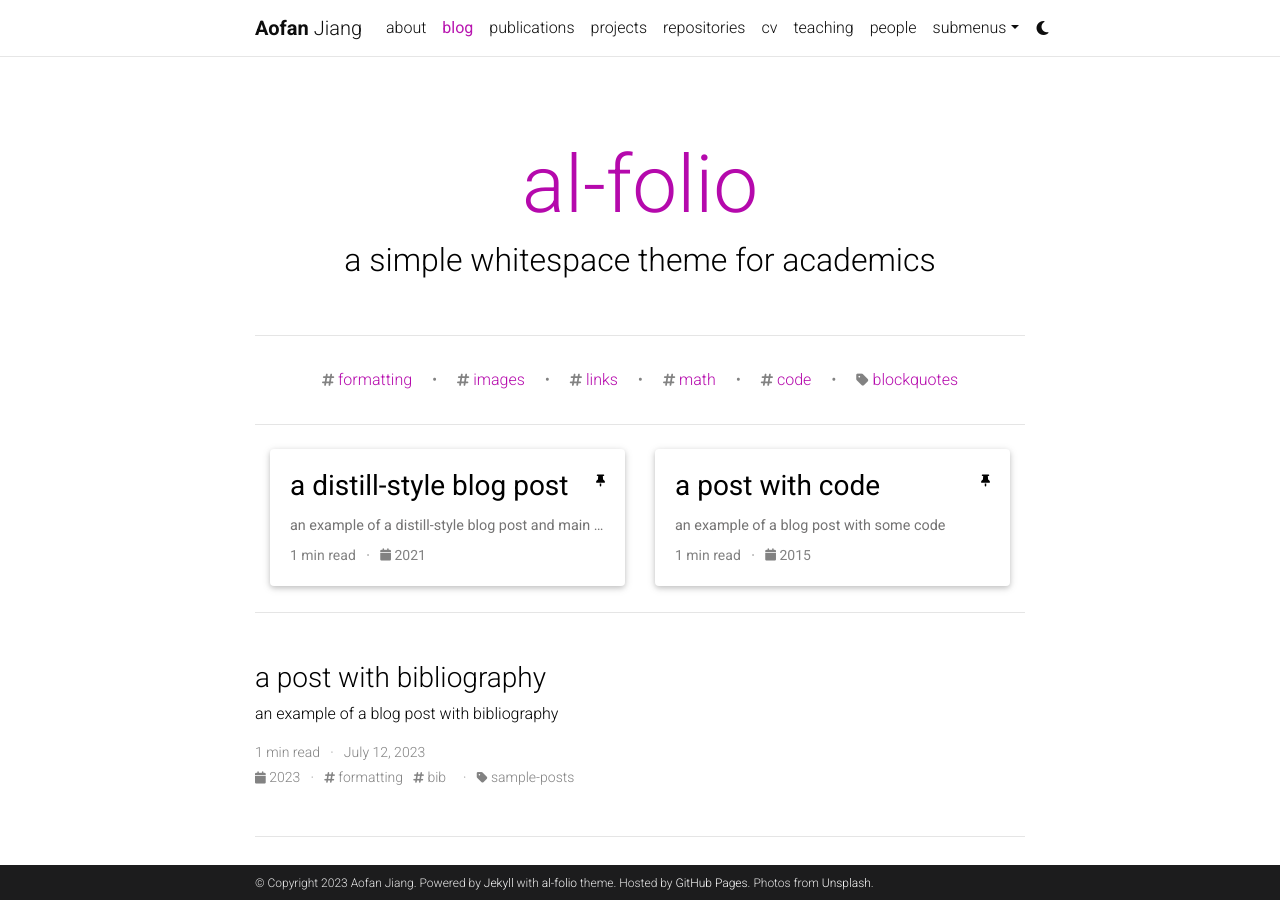
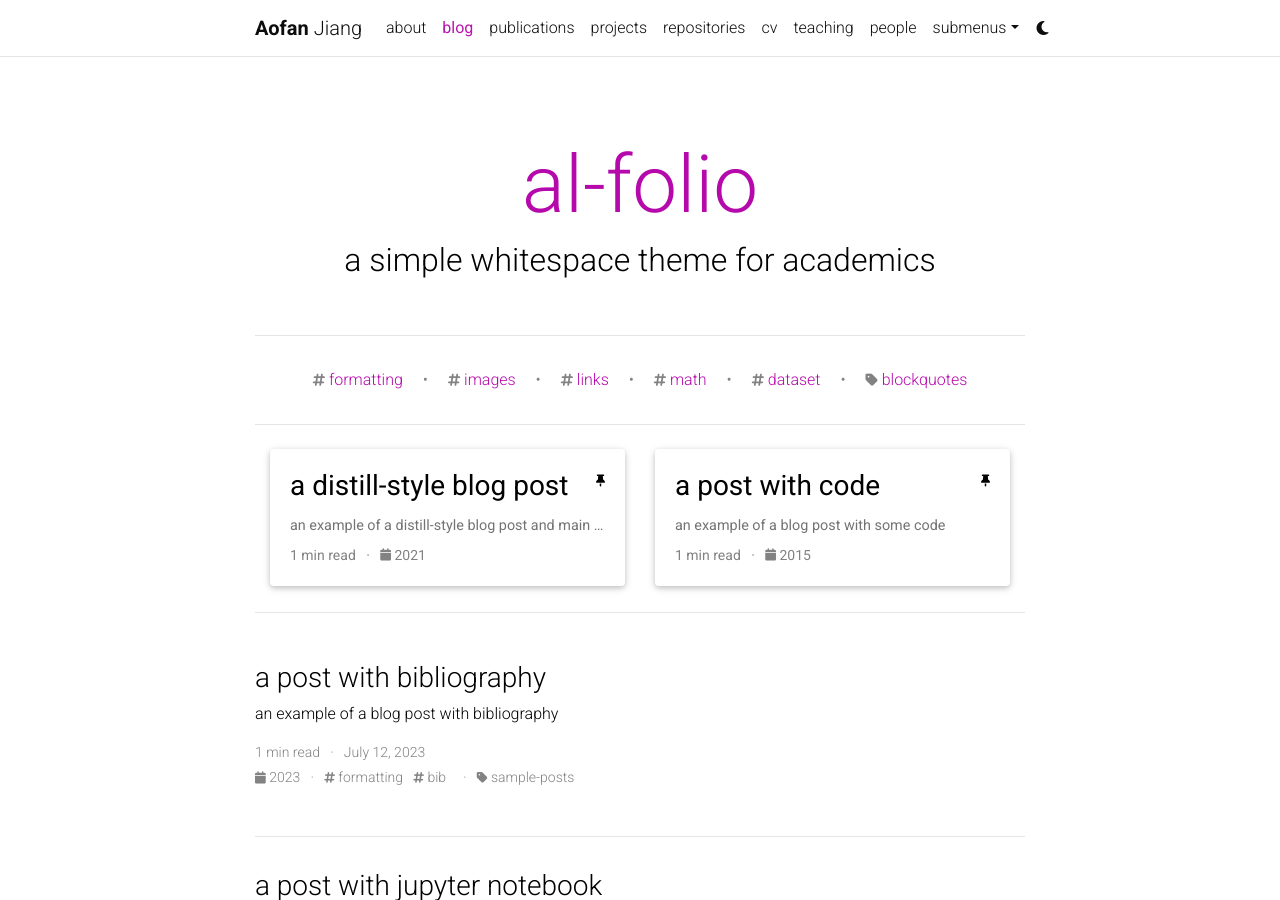
Before and after one commit to jjjaaafff/jjjaaafff.github.io, a Jekyll site: the page built from blog/index.html, in a window 1280 px wide and 900 px high. Built offline with Jekyll 4.4.1, drawn with Linux system fonts in a browser that asks for light colours; the list of posts is cut into pages by our own code; comment, search, counter and statistics services are not loaded; a style sheet for code colours, icons or effects is not loaded.

Commit message:
Update _config.yml

```diff
--- a/_config.yml
+++ b/_config.yml
@@ -8,12 +8,10 @@ middle_name:
 last_name: Jiang
 email: stillunnamed@sjtu.edu.cn
 description: > # the ">" symbol means to ignore newlines until "footer_text:"
-  A simple, whitespace theme for academics. Based on [*folio](https://github.com/bogoli/-folio) design.
+  Aofan Jiang's personal website.
 footer_text: >
   Powered by <a href="https://jekyllrb.com/" target="_blank">Jekyll</a> with <a href="https://github.com/alshedivat/al-folio">al-folio</a> theme.
-  Hosted by <a href="https://pages.github.com/" target="_blank">GitHub Pages</a>.
-  Photos from <a href="https://unsplash.com" target="_blank">Unsplash</a>.
-keywords: jekyll, jekyll-theme, academic-website, portfolio-website  # add your own keywords or leave empty
+keywords: # add your own keywords or leave empty
 
 lang: en # the language of your site (for example: en, fr, cn, ru, etc.)
 icon: ⚛️  # the emoji used as the favicon (alternatively, provide image name in /assets/img/)
@@ -26,6 +24,10 @@ impressum_path:  # set to path to include impressum link in the footer, use the
 # -----------------------------------------------------------------------------
 # Theme
 # -----------------------------------------------------------------------------
+
+# code highlighter theme
+highlight_theme_light: github   # https://github.com/jwarby/jekyll-pygments-themes
+highlight_theme_dark: native    # https://github.com/jwarby/jekyll-pygments-themes
 
 # repo color theme
 repo_theme_light: default       # https://github.com/anuraghazra/github-readme-stats/blob/master/themes/README.md
@@ -48,7 +50,7 @@ rss_icon: true
 # -----------------------------------------------------------------------------
 
 navbar_fixed: true
-footer_fixed: true
+footer_fixed: false
 
 # Dimensions
 max_width: 800px
@@ -154,9 +156,9 @@ disqus_shortname: al-folio # put your disqus shortname
 # External sources.
 # If you have blog posts published on medium.com or other external sources,
 # you can display them in your blog by adding a link to the RSS feed.
-external_sources:
-  - name: medium.com
-    rss_url: https://medium.com/@al-folio/feed
+# external_sources:
+#   - name: medium.com
+#     rss_url: https://medium.com/@al-folio/feed
 
 # -----------------------------------------------------------------------------
 # Collections
@@ -178,7 +180,7 @@ announcements:
   limit: 5 # leave blank to include all the news in the `_news` folder
 
 latest_posts:
-  enabled: true
+  enabled: false
   scrollable: true # adds a vertical scroll bar if there are more than 3 new posts items
   limit: 3 # leave blank to include all the blog posts
 
@@ -236,8 +238,8 @@ defaults:
     values:
       sitemap: false
 
-sass:
-  style: compressed
+# sass:
+#   style: compressed
 
 # -----------------------------------------------------------------------------
 # Jekyll Minifier
@@ -263,7 +265,7 @@ jekyll-archives:
     tag: '/blog/tag/:name/'
     category: '/blog/category/:name/'
 
-display_tags: ['formatting', 'images', 'links', 'math', 'code'] # these tags will be displayed on the front page of your blog
+display_tags: ['formatting', 'images', 'links', 'math', 'dataset'] # these tags will be displayed on the front page of your blog
 display_categories: ['blockquotes'] # these categories will be displayed on the front page of your blog
 
 # -----------------------------------------------------------------------------
@@ -272,8 +274,8 @@ display_categories: ['blockquotes'] # these categories will be displayed on the
 
 scholar:
 
-  last_name: [Einstein]
-  first_name: [Albert, A.]
+  last_name: [Jiang]
+  first_name: [Aofan]
 
   style: apa
   locale: en
@@ -306,7 +308,7 @@ enable_publication_badges:
 filtered_bibtex_keywords: [abbr, abstract, arxiv, bibtex_show, html, pdf, selected, supp, blog, code, poster, slides, website, preview, altmetric]
 
 # Maximum number of authors to be shown for each publication (more authors are visible on click)
-max_author_limit: 3  # leave blank to always show all authors
+max_author_limit:  # leave blank to always show all authors
 more_authors_animation_delay: 10  # more authors are revealed on click using animation; smaller delay means faster animation
 
 # Enables publication thumbnails. If disabled, none of the publications will display thumbnails, even if specified in the bib entry.
```
